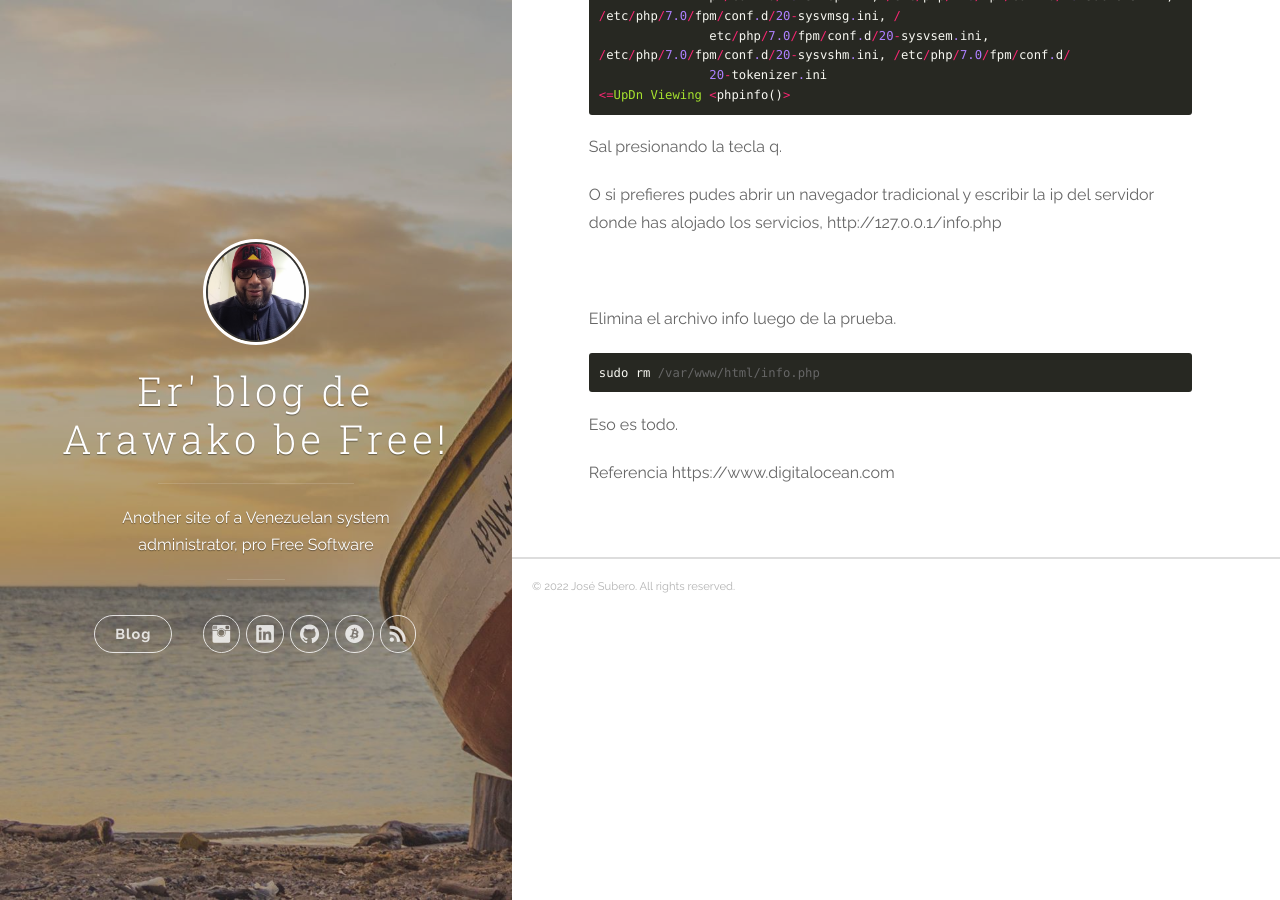
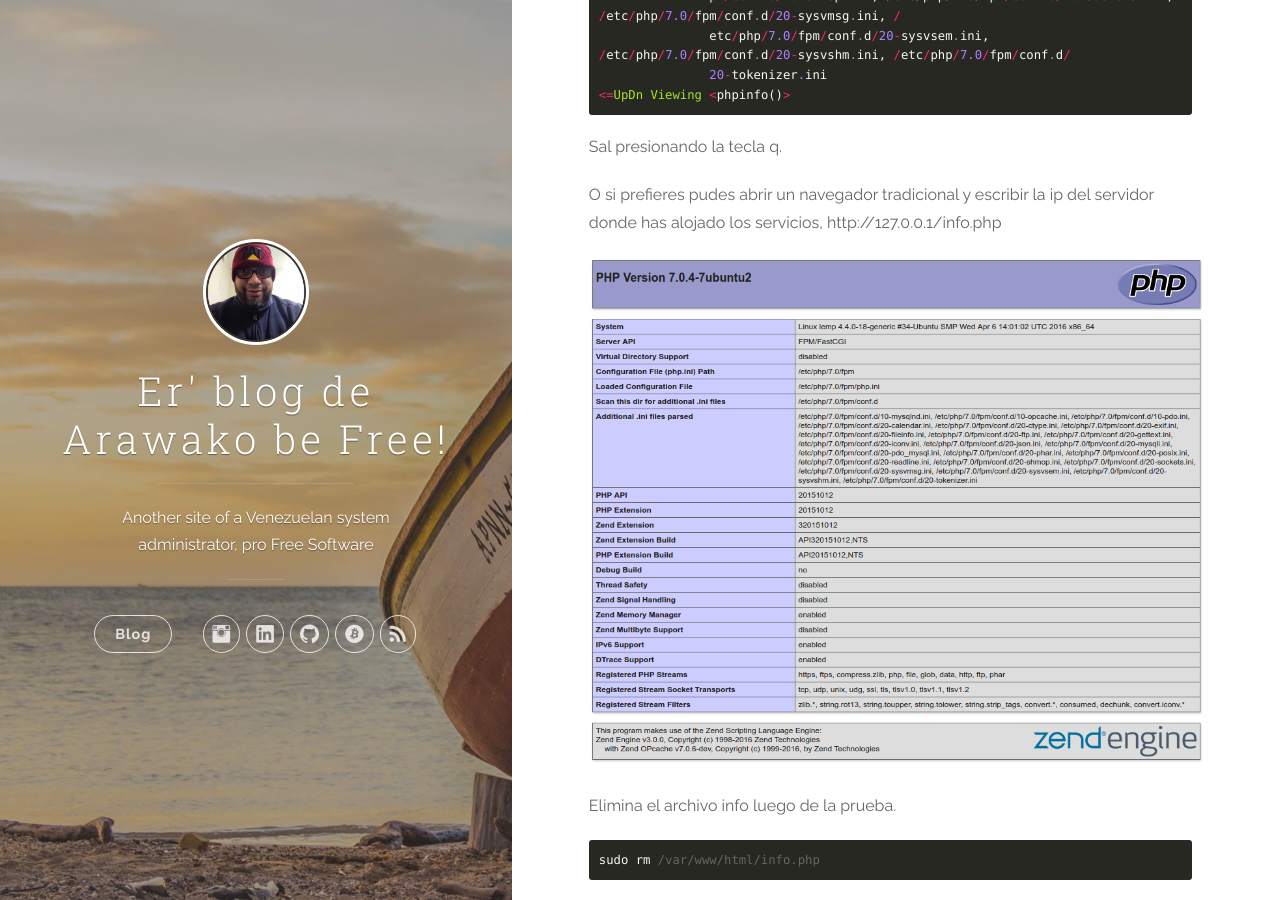
Before and after one commit to arawako/arawako.github.io, a Jekyll site: the page built from _posts/2018-11-21-lemp.md, in a window 1280 px wide and 900 px high, scrolled down 5658 px. Built offline with Jekyll 4.4.1, drawn with Linux system fonts in a browser that asks for light colours.

Commit message:
Updating image path in LEMP post

```diff
--- a/_posts/2018-11-21-lemp.md
+++ b/_posts/2018-11-21-lemp.md
@@ -234,7 +234,7 @@ Sal presionando la tecla q.
 
 O si prefieres pudes abrir un navegador tradicional y escribir la ip del servidor donde has alojado los servicios, http://127.0.0.1/info.php
 
-![](assets/images/php_info.png)
+![](/images/php_info.png)
 
 Elimina el archivo info luego de la prueba.
 
```
